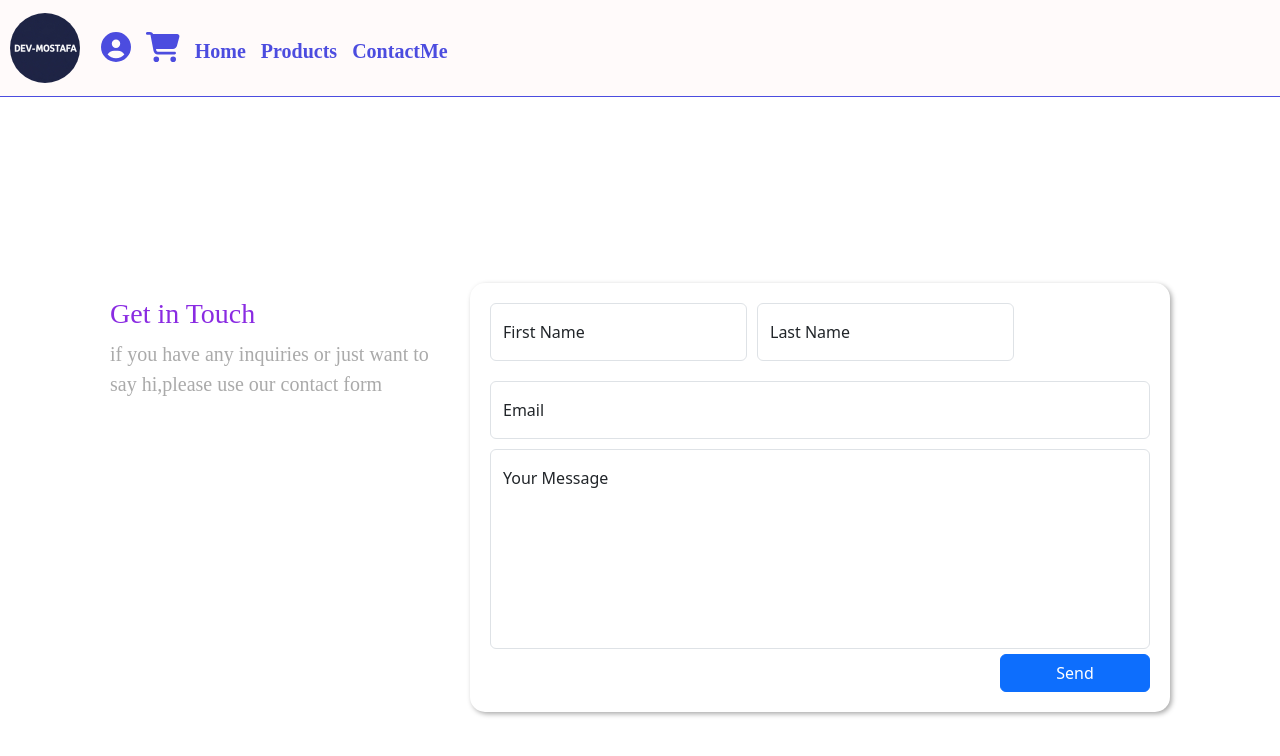
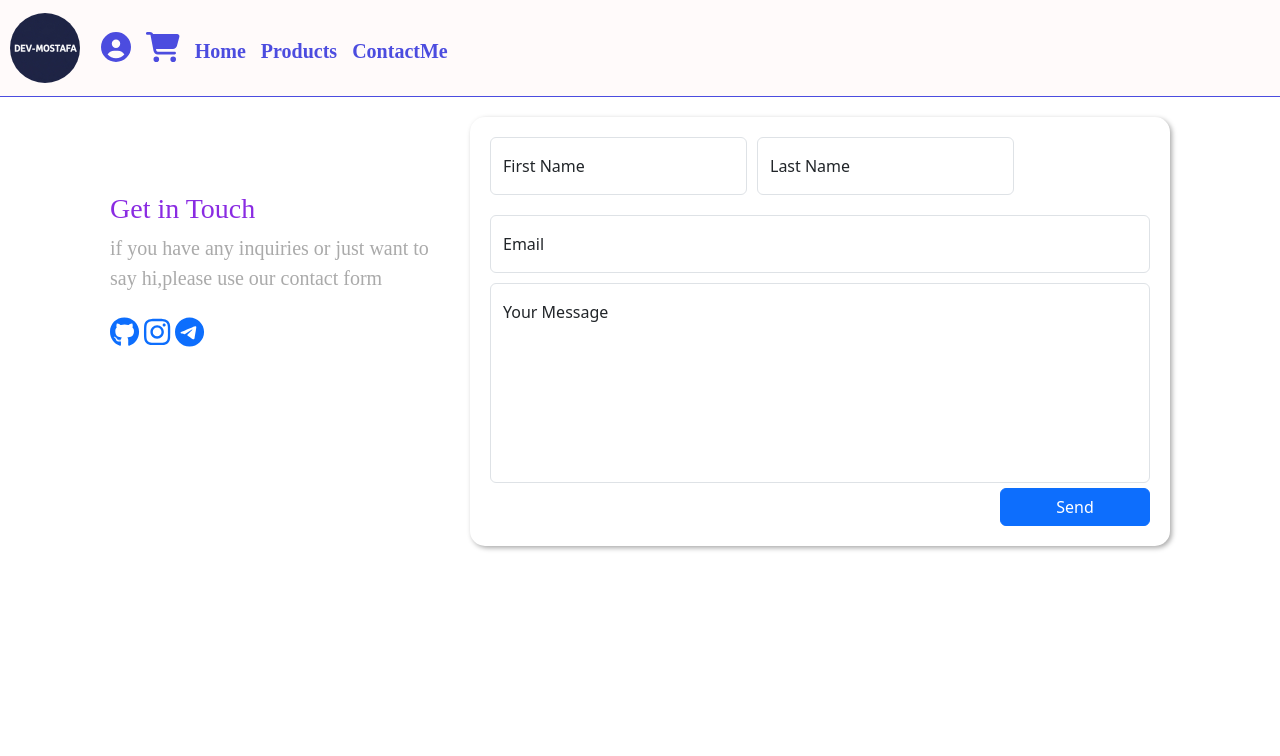
Before and after one commit to Dev-MostafaAzari/Uni-Project-Rework, a React (Create React App) app: page /contact in a window 1280 px wide. Shown: the top 756 px of the page. Built offline with nearby package versions, Linux system fonts and the light colour scheme.

Commit message:
SocialLinks

```diff
--- a/src/components/ContactMe.js
+++ b/src/components/ContactMe.js
@@ -1,6 +1,9 @@
 import React from 'react';
 import { Button, Form } from 'react-bootstrap';
 import "../styles/ContactMe.css";
+import { FontAwesomeIcon } from '@fortawesome/react-fontawesome';
+import { faGithub,faTelegram,faInstagram } from '@fortawesome/free-brands-svg-icons';
+
 
 function Contactme() {
     return (
@@ -9,6 +12,11 @@ function Contactme() {
                 <div className="textPartContainer">
                     <h3 className="ContactTitle">Get in Touch</h3>
                     <p className="ContactText">if you have any inquiries or just want to say hi,please use our contact form </p>
+                    <div className="SocialLinksContainer">
+                        <a className="SocialLinks" href="https://github.com/Dev-MostafaAzari" target="_blank"><FontAwesomeIcon icon={faGithub}/></a>
+                        <a className="SocialLinks" href="#" target="_blank"><FontAwesomeIcon icon={faInstagram}/></a>
+                        <a className="SocialLinks" href="#" target="_blank"><FontAwesomeIcon icon={faTelegram}/></a>
+                    </div>
                 </div>
             </div>
             <div className="inputPartContainer">
--- a/src/styles/ContactMe.css
+++ b/src/styles/ContactMe.css
@@ -4,7 +4,7 @@
     flex-direction: row;
     justify-content: center;
     flex-wrap: wrap;
-    height: 100vh;
+    margin-top: 20px;
     align-items: center;
     gap: 10px;
 }
@@ -59,7 +59,7 @@
 
 .linkPartContainer
 {
-    height: 50vh;
+    height: 35vh;
 }
 .ContactTitle
 {
@@ -98,4 +98,19 @@
     {
         text-align: center;
     }
+    .SocialLinksContainer
+    {
+        justify-content: center;
+    }
 }
+.SocialLinksContainer
+{
+    display: flex;
+    flex-direction: row;
+    gap: 5px;
+
+}
+.SocialLinks
+{
+    font-size: 30px;
+}
```
